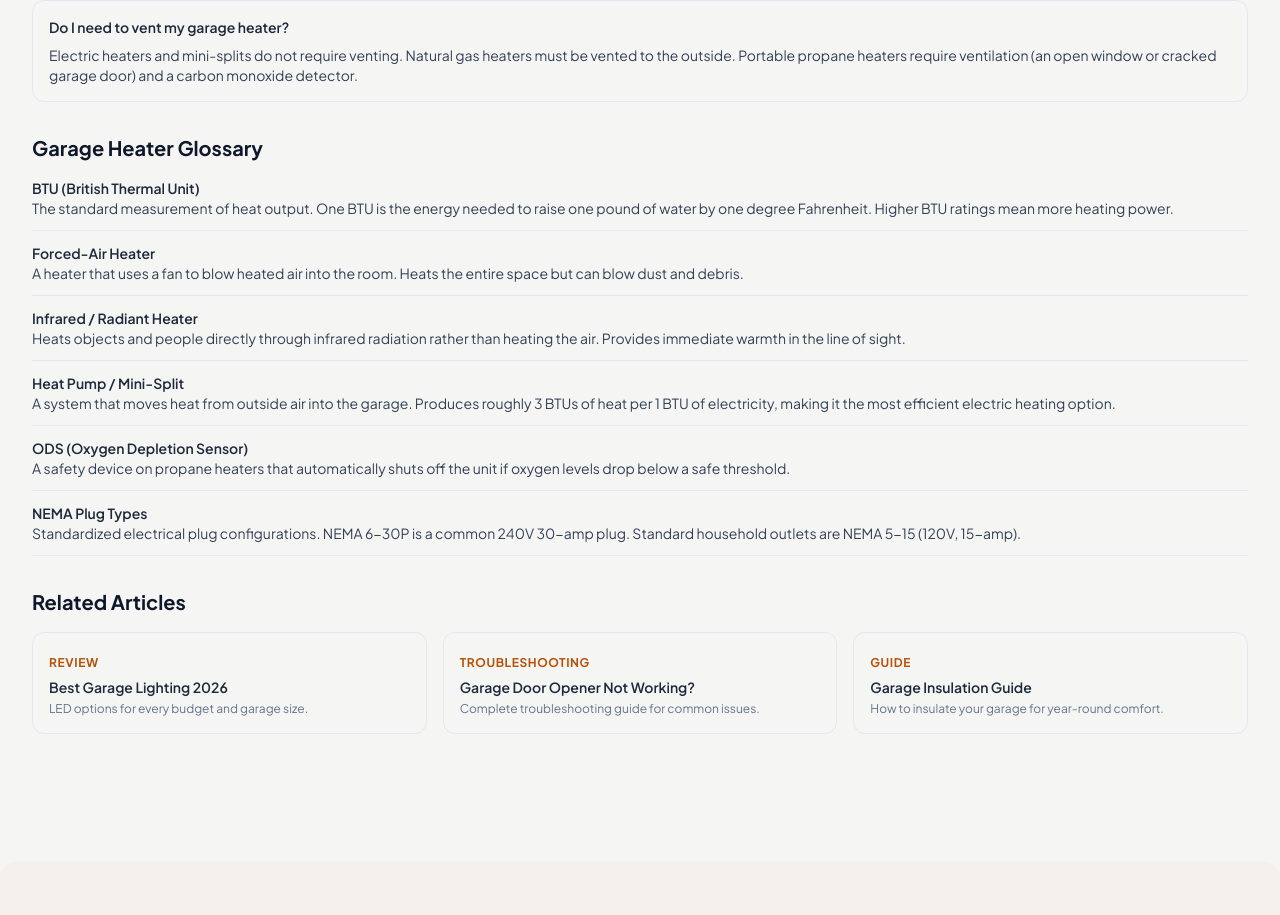
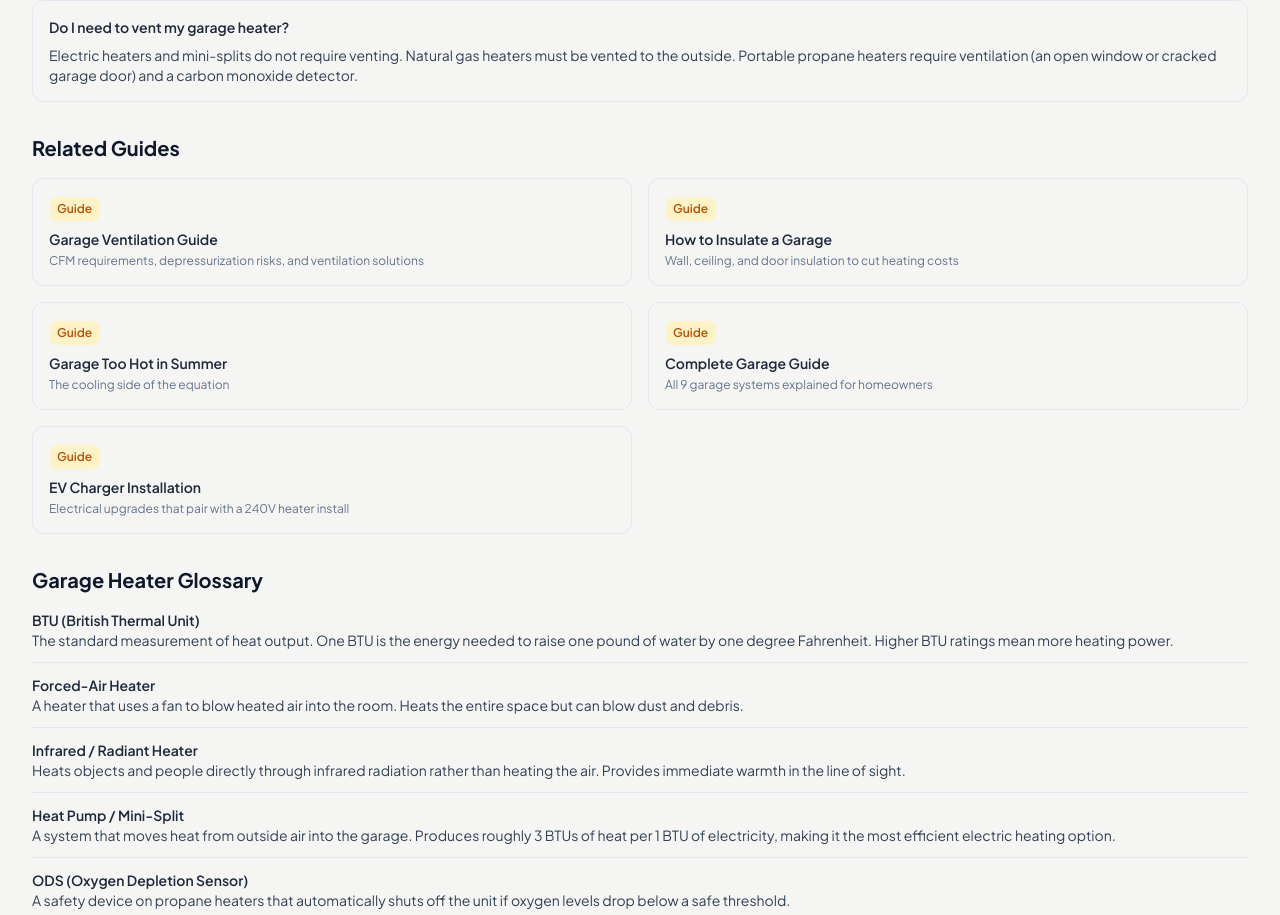
Before and after one commit to thebasementguide2026/thegarage.guide-, a Next.js app: page /reviews/best-garage-heaters in a window 1280 px wide. Shown: the part 6317-7232 px from the top of the page. Built offline with nearby package versions, Linux system fonts and the light colour scheme.

Commit message:
Add Related Guides section between FAQ and Glossary

```diff
--- a/app/reviews/best-garage-heaters/page.tsx
+++ b/app/reviews/best-garage-heaters/page.tsx
@@ -409,6 +409,38 @@ export default function BestGarageHeaters() {
           </div>
         </section>
 
+
+                {/* Related Guides */}
+                <section className='mb-8'>
+                            <h2 className='text-xl font-bold text-slate-900 mb-4'>Related Guides</h2>
+                            <div className='grid grid-cols-1 md:grid-cols-2 gap-4'>
+                                          <Link href='/guides/garage-ventilation-guide' className='border border-slate-200 rounded-lg p-4 hover:border-amber-700 transition-colors'>
+                                                          <span className='inline-block bg-amber-100 text-amber-700 text-xs font-semibold px-2 py-1 rounded mb-2'>Guide</span>
+                                                          <p className='font-semibold text-slate-800 text-sm'>Garage Ventilation Guide</p>
+                                                          <p className='text-slate-500 text-xs mt-1'>CFM requirements, depressurization risks, and ventilation solutions</p>
+                                                        </Link>
+                                          <Link href='/guides/how-to-insulate-garage' className='border border-slate-200 rounded-lg p-4 hover:border-amber-700 transition-colors'>
+                                                          <span className='inline-block bg-amber-100 text-amber-700 text-xs font-semibold px-2 py-1 rounded mb-2'>Guide</span>
+                                                          <p className='font-semibold text-slate-800 text-sm'>How to Insulate a Garage</p>
+                                                          <p className='text-slate-500 text-xs mt-1'>Wall, ceiling, and door insulation to cut heating costs</p>
+                                                        </Link>
+                                          <Link href='/guides/garage-too-hot-in-summer' className='border border-slate-200 rounded-lg p-4 hover:border-amber-700 transition-colors'>
+                                                          <span className='inline-block bg-amber-100 text-amber-700 text-xs font-semibold px-2 py-1 rounded mb-2'>Guide</span>
+                                                          <p className='font-semibold text-slate-800 text-sm'>Garage Too Hot in Summer</p>
+                                                          <p className='text-slate-500 text-xs mt-1'>The cooling side of the equation</p>
+                                                        </Link>
+                                          <Link href='/guides/complete-garage-guide' className='border border-slate-200 rounded-lg p-4 hover:border-amber-700 transition-colors'>
+                                                          <span className='inline-block bg-amber-100 text-amber-700 text-xs font-semibold px-2 py-1 rounded mb-2'>Guide</span>
+                                                          <p className='font-semibold text-slate-800 text-sm'>Complete Garage Guide</p>
+                                                          <p className='text-slate-500 text-xs mt-1'>All 9 garage systems explained for homeowners</p>
+                                                        </Link>
+                                          <Link href='/guides/ev-charger-installation' className='border border-slate-200 rounded-lg p-4 hover:border-amber-700 transition-colors'>
+                                                          <span className='inline-block bg-amber-100 text-amber-700 text-xs font-semibold px-2 py-1 rounded mb-2'>Guide</span>
+                                                          <p className='font-semibold text-slate-800 text-sm'>EV Charger Installation</p>
+                                                          <p className='text-slate-500 text-xs mt-1'>Electrical upgrades that pair with a 240V heater install</p>
+                                                        </Link>
+                                        </div>
+                          </section>
         {/* Glossary */}
         <section className='mb-8'>
           <h2 className='text-xl font-bold text-slate-900 mb-4'>Garage Heater Glossary</h2>
```
